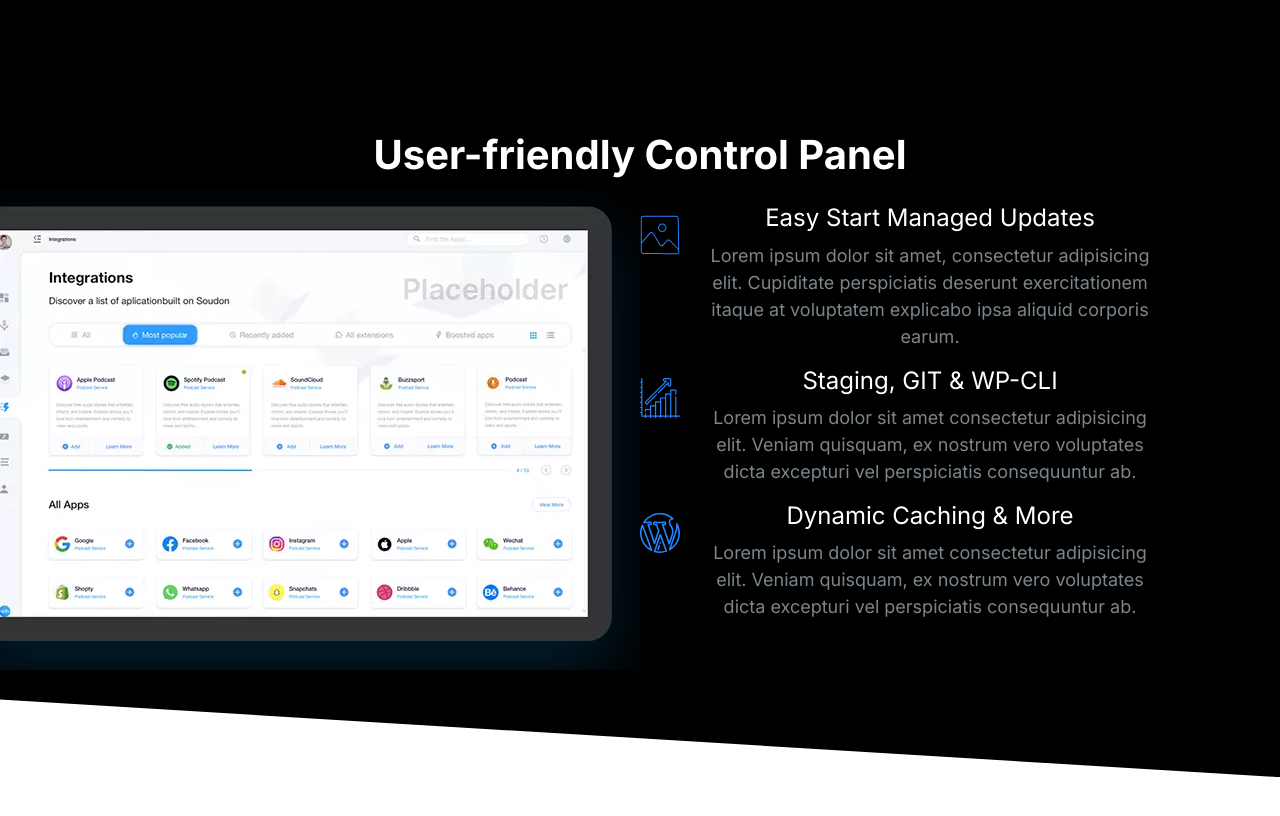
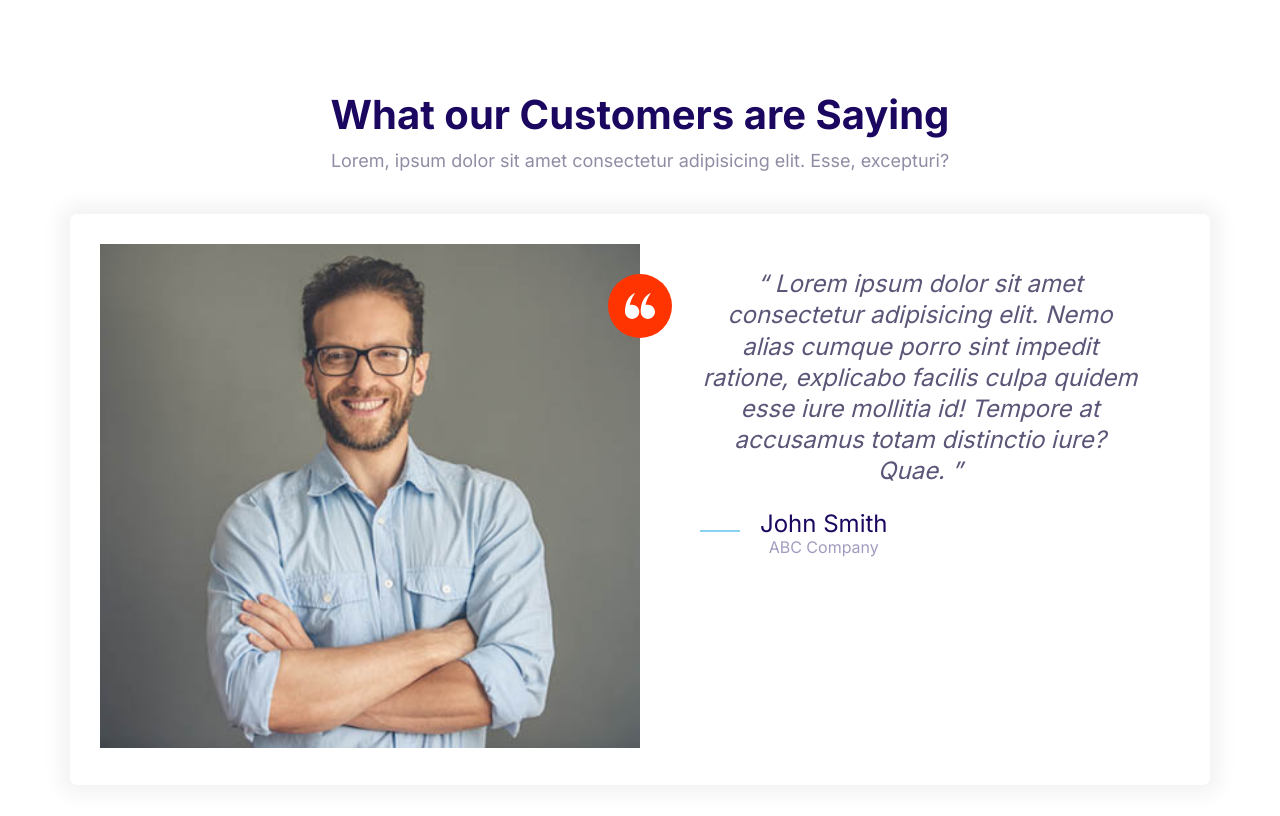
Before and after one commit to Crazz2424/HTML, a plain HTML site: page Moshify/index.html in a window 1280 px wide. Drawn offline with Linux system fonts and the light colour scheme.

Commit message:
Testimonials block

```diff
--- a/Moshify/css/styles.css
+++ b/Moshify/css/styles.css
@@ -638,6 +638,7 @@
 
 .block__header {
     text-align:center;
+    margin-bottom: 4rem;
 }
 
 .block__heading {
--- a/Moshify/index.html
+++ b/Moshify/index.html
@@ -14,72 +14,48 @@
 
 </head>
 <body>
-    <section class="block block--dark block--skewed-right block-showcase">
+    <section class="block">
         <header class="block__header">
-            <h2 class=>User-friendly Control Panel</h2>
+            <h2>What our Customers are Saying</h2>
+            <p>Lorem, ipsum dolor sit amet consectetur adipisicing elit. Esse, excepturi?</p>
         </header>
-        <div class="container grid grid--1x2">
-            <picture class="block-showcase__image">
-                <source
-                 type="image/webp"
-                 srcset="images/ipad.webp 1x, images/ipad@2x.webp 2x"
-                 />
-                 <source
-                 type="image/png"
-                 srcset="images/ipad.png 1x, images/ipad@2x.png 2x"
-                 />
-                <img src="images/ipad.png" alt="">
+        <div class="container">
 
-            </picture>
-            <ul class="list">
-                <li>
+    <div class="card testimonial">
+        <div class="grid grid--1x2">
+            <div class="testimonial__image">
+                <img src="images/testimonial.jpg" alt="A happy smiling customer">
+                <span class="icon-container icon-container--accent">
+                    <svg class="icon icon--white icon--small">
+                        <use xlink:href="images/sprite.svg#quotes"></use>
+                    </svg>
+                </span>
+            </div>
+            <blockquote class="quote">
+                <p class="quote__text">
+                    Lorem ipsum dolor sit amet consectetur adipisicing elit.
+                    Nemo alias cumque porro sint impedit ratione, explicabo facilis culpa quidem esse iure
+                    mollitia id! Tempore at accusamus totam distinctio iure? Quae.
+                </p>
+                <footer>
                     <div class="media">
                         <div class="media__image">
-                            <svg class="icon icon--primary">
-                                    <use xlink:href="images/sprite.svg#snap"></use>
+                            <svg class="icon icon--primary quote__line">
+                                    <use xlink:href="images/sprite.svg#line"></use>
                             </svg>
+
                         </div>
                         <div class="media__body">
-                            <h3 class="media__title">Easy Start Managed Updates</h3>
-                            <p>Lorem ipsum dolor sit amet, consectetur adipisicing elit. Cupiditate perspiciatis deserunt exercitationem itaque at voluptatem explicabo ipsa aliquid corporis earum.</p>
+                            <h3 class="media__title quote__author">John Smith</h3>
+                            <p class="quote__organization">ABC Company</p>
                         </div>
                     </div>
-                </li>
-                <li>
-                    <div class="media">
-                        <div class="media__image">
-                          <svg class="icon icon--primary">
-                            <use xlink:href="images/sprite.svg#growth"></use>
-                          </svg>
-                        </div>
-                        <div class="media__body">
-                          <h3 class="media__title">Staging, GIT & WP-CLI</h3>
-                          <p>
-                            Lorem ipsum dolor sit amet consectetur adipisicing elit. Veniam
-                            quisquam, ex nostrum vero voluptates dicta excepturi vel
-                            perspiciatis consequuntur ab.
-                          </p>
-                        </div>
-                      </div>
-                </li>
-                <li>
-                    <div class="media">
-                        <div class="media__image">
-                          <svg class="icon icon--primary">
-                            <use xlink:href="images/sprite.svg#wordpress"></use>
-                          </svg>
-                        </div>
-                        <div class="media__body">
-                          <h3 class="media__title">Dynamic Caching & More</h3>
-                          <p>
-                            Lorem ipsum dolor sit amet consectetur adipisicing elit. Veniam
-                            quisquam, ex nostrum vero voluptates dicta excepturi vel
-                            perspiciatis consequuntur ab.
-                          </p>
-                        </div>
-                      </div>
-                </li>
-            </ul>
+                </footer>
+            </blockquote>
+
+
+        </div>
+    </div>
         </div>
     </section>
 
```
Also changed, not shown: Moshify/components/block showcase.html (added, +68 -0 lines), Moshify/components/testimonials.html (+1 -1 lines).
